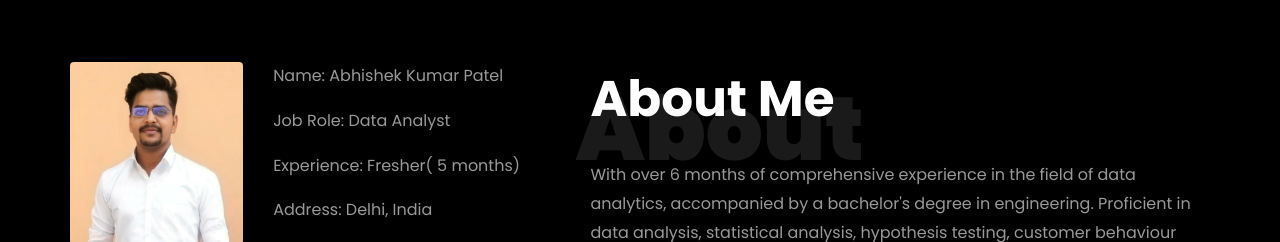
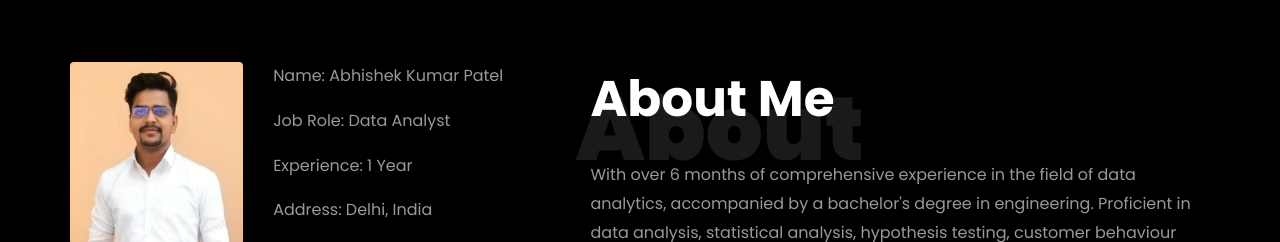
Before and after one commit to abhishekumarptel/abhishek.github.io, a plain HTML site: page index.html in a window 1280 px wide. Shown: the part 800-1042 px from the top of the page. Drawn offline with Linux system fonts and the light colour scheme; files whose address does not match are found by name.

Commit message:
Update index.html

```diff
--- a/index.html
+++ b/index.html
@@ -223,7 +223,7 @@
 									  <div class="about-info">
 										<p><span class="title-s">Name: </span> <span>Abhishek Kumar Patel</span></p>
 										<p><span class="title-s">Job Role: </span> <span> Data Analyst</span></p>
-										<p><span class="title-s">Experience: </span> <span>Fresher( 5 months)</span></p>
+										<p><span class="title-s">Experience: </span> <span>1 Year </span></p>
 										<p><span class="title-s">Address: </span> <span>Delhi, India</span></p>
 									  </div>
 									</div>
```
